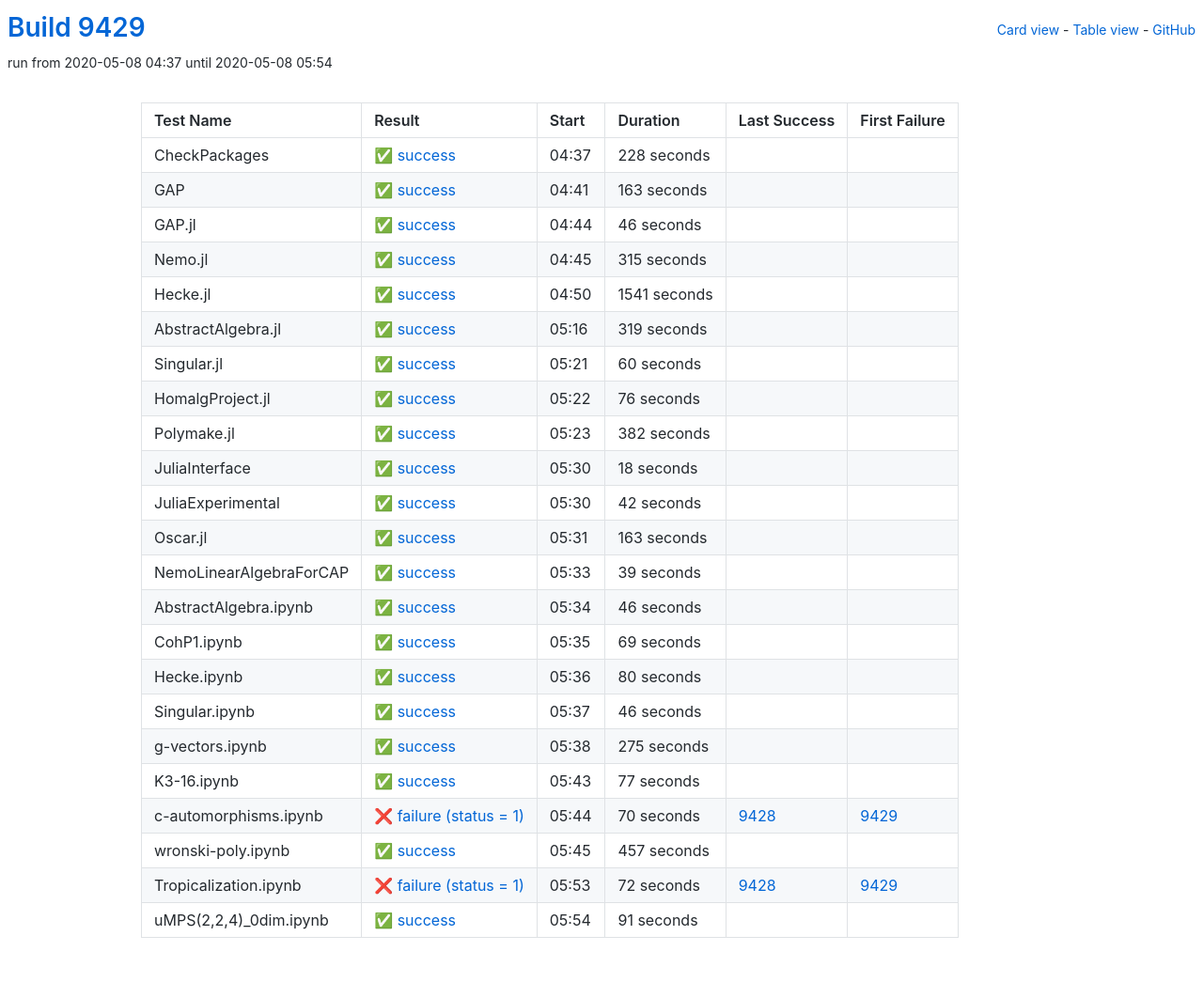
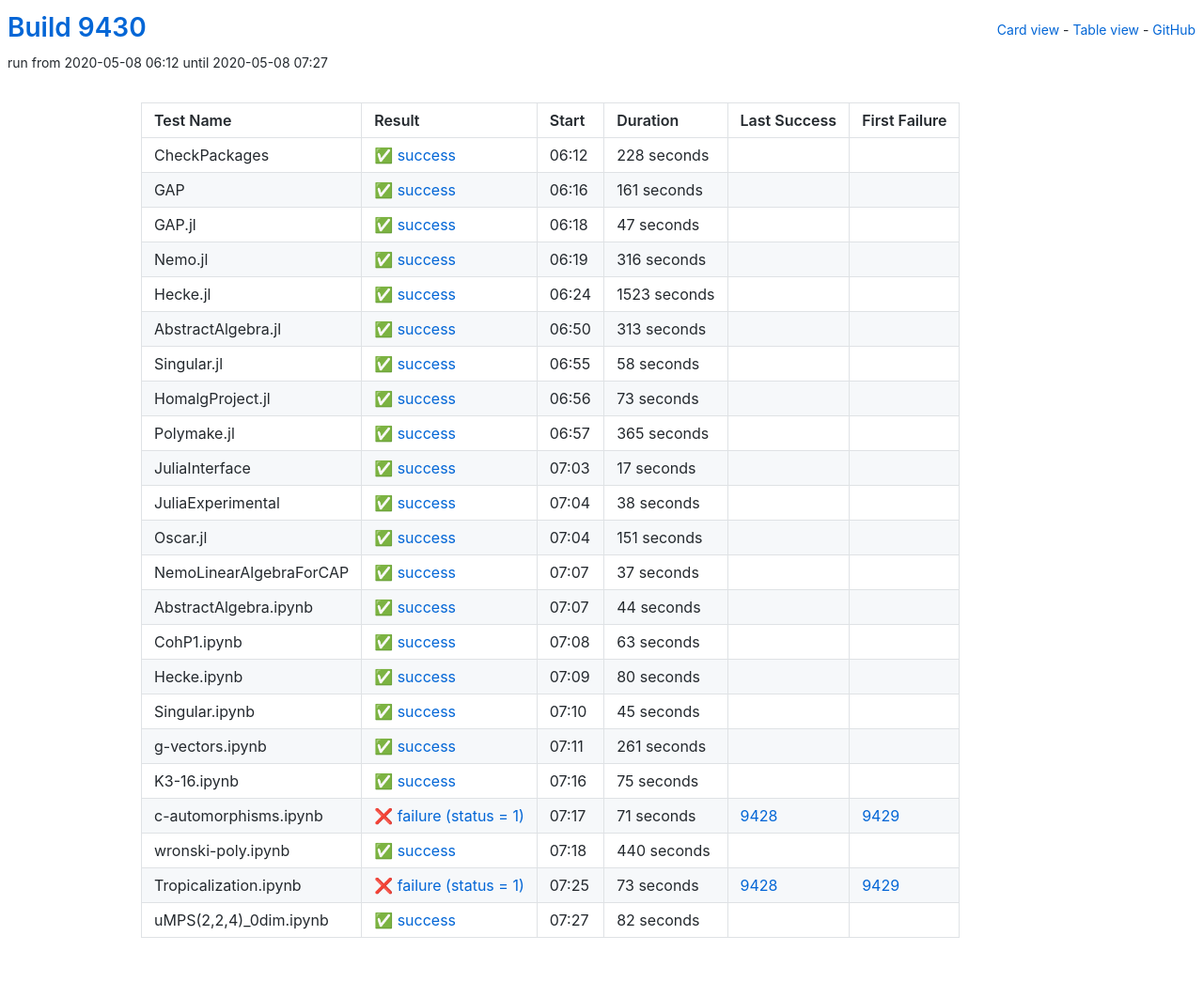
Before and after one commit to oscar-system/oscar-ci-status, a Jekyll site: the page built from table.html, in a window 1280 px wide. Shown: the whole page at 94% size. Built offline with Jekyll 4.4.1, drawn with Linux system fonts in a browser that asks for light colours.

Commit message:
Build 9430

```diff
--- a/_data/ci.yml
+++ b/_data/ci.yml
@@ -1,5 +1,5 @@
-build: 9429
-build_url: https://oscarci.mathematik.uni-kl.de/job/oscar/9429/
+build: 9430
+build_url: https://oscarci.mathematik.uni-kl.de/job/oscar/9430/
 job: oscar
 tests:
 - duration: 228
@@ -9,177 +9,177 @@ tests:
   id: checkpackages
   last_success: false
   last_success_url: null
-  log: https://oscarci.mathematik.uni-kl.de/job/oscar/9429/artifact/logs/build-9429/CheckPackages.log
+  log: https://oscarci.mathematik.uni-kl.de/job/oscar/9430/artifact/logs/build-9430/CheckPackages.log
   name: CheckPackages
-  start: 2020-05-08 04:37
+  start: 2020-05-08 06:12
   status: success
   success: true
-- duration: 163
+- duration: 161
   exitcode: 0
   first_failure: false
   first_failure_url: null
   id: gap
   last_success: false
   last_success_url: null
-  log: https://oscarci.mathematik.uni-kl.de/job/oscar/9429/artifact/logs/build-9429/GAP.log
+  log: https://oscarci.mathematik.uni-kl.de/job/oscar/9430/artifact/logs/build-9430/GAP.log
   name: GAP
-  start: 2020-05-08 04:41
+  start: 2020-05-08 06:16
   status: success
   success: true
-- duration: 46
+- duration: 47
   exitcode: 0
   first_failure: false
   first_failure_url: null
   id: gap-jl
   last_success: false
   last_success_url: null
-  log: https://oscarci.mathematik.uni-kl.de/job/oscar/9429/artifact/logs/build-9429/GAP.jl.log
+  log: https://oscarci.mathematik.uni-kl.de/job/oscar/9430/artifact/logs/build-9430/GAP.jl.log
   name: GAP.jl
-  start: 2020-05-08 04:44
+  start: 2020-05-08 06:18
   status: success
   success: true
-- duration: 315
+- duration: 316
   exitcode: 0
   first_failure: false
   first_failure_url: null
   id: nemo-jl
   last_success: false
   last_success_url: null
-  log: https://oscarci.mathematik.uni-kl.de/job/oscar/9429/artifact/logs/build-9429/Nemo.jl.log
+  log: https://oscarci.mathematik.uni-kl.de/job/oscar/9430/artifact/logs/build-9430/Nemo.jl.log
   name: Nemo.jl
-  start: 2020-05-08 04:45
+  start: 2020-05-08 06:19
   status: success
   success: true
-- duration: 1541
+- duration: 1523
   exitcode: 0
   first_failure: false
   first_failure_url: null
   id: hecke-jl
   last_success: false
   last_success_url: null
-  log: https://oscarci.mathematik.uni-kl.de/job/oscar/9429/artifact/logs/build-9429/Hecke.jl.log
+  log: https://oscarci.mathematik.uni-kl.de/job/oscar/9430/artifact/logs/build-9430/Hecke.jl.log
   name: Hecke.jl
-  start: 2020-05-08 04:50
+  start: 2020-05-08 06:24
   status: success
   success: true
-- duration: 319
+- duration: 313
   exitcode: 0
   first_failure: false
   first_failure_url: null
   id: abstractalgebra-jl
   last_success: false
   last_success_url: null
-  log: https://oscarci.mathematik.uni-kl.de/job/oscar/9429/artifact/logs/build-9429/AbstractAlgebra.jl.log
+  log: https://oscarci.mathematik.uni-kl.de/job/oscar/9430/artifact/logs/build-9430/AbstractAlgebra.jl.log
   name: AbstractAlgebra.jl
-  start: 2020-05-08 05:16
+  start: 2020-05-08 06:50
   status: success
   success: true
-- duration: 60
+- duration: 58
   exitcode: 0
   first_failure: false
   first_failure_url: null
   id: singular-jl
   last_success: false
   last_success_url: null
-  log: https://oscarci.mathematik.uni-kl.de/job/oscar/9429/artifact/logs/build-9429/Singular.jl.log
+  log: https://oscarci.mathematik.uni-kl.de/job/oscar/9430/artifact/logs/build-9430/Singular.jl.log
   name: Singular.jl
-  start: 2020-05-08 05:21
+  start: 2020-05-08 06:55
   status: success
   success: true
-- duration: 76
+- duration: 73
   exitcode: 0
   first_failure: false
   first_failure_url: null
   id: homalgproject-jl
   last_success: false
   last_success_url: null
-  log: https://oscarci.mathematik.uni-kl.de/job/oscar/9429/artifact/logs/build-9429/HomalgProject.jl.log
+  log: https://oscarci.mathematik.uni-kl.de/job/oscar/9430/artifact/logs/build-9430/HomalgProject.jl.log
   name: HomalgProject.jl
-  start: 2020-05-08 05:22
+  start: 2020-05-08 06:56
   status: success
   success: true
-- duration: 382
+- duration: 365
   exitcode: 0
   first_failure: false
   first_failure_url: null
   id: polymake-jl
   last_success: false
   last_success_url: null
-  log: https://oscarci.mathematik.uni-kl.de/job/oscar/9429/artifact/logs/build-9429/Polymake.jl.log
+  log: https://oscarci.mathematik.uni-kl.de/job/oscar/9430/artifact/logs/build-9430/Polymake.jl.log
   name: Polymake.jl
-  start: 2020-05-08 05:23
+  start: 2020-05-08 06:57
   status: success
   success: true
-- duration: 18
+- duration: 17
   exitcode: 0
   first_failure: false
   first_failure_url: null
   id: juliainterface
   last_success: false
   last_success_url: null
-  log: https://oscarci.mathematik.uni-kl.de/job/oscar/9429/artifact/logs/build-9429/JuliaInterface.log
+  log: https://oscarci.mathematik.uni-kl.de/job/oscar/9430/artifact/logs/build-9430/JuliaInterface.log
   name: JuliaInterface
-  start: 2020-05-08 05:30
+  start: 2020-05-08 07:03
   status: success
   success: true
-- duration: 42
+- duration: 38
   exitcode: 0
   first_failure: false
   first_failure_url: null
   id: juliaexperimental
   last_success: false
   last_success_url: null
-  log: https://oscarci.mathematik.uni-kl.de/job/oscar/9429/artifact/logs/build-9429/JuliaExperimental.log
+  log: https://oscarci.mathematik.uni-kl.de/job/oscar/9430/artifact/logs/build-9430/JuliaExperimental.log
   name: JuliaExperimental
-  start: 2020-05-08 05:30
+  start: 2020-05-08 07:04
   status: success
   success: true
-- duration: 163
+- duration: 151
   exitcode: 0
   first_failure: false
   first_failure_url: null
   id: oscar-jl
   last_success: false
   last_success_url: null
-  log: https://oscarci.mathematik.uni-kl.de/job/oscar/9429/artifact/logs/build-9429/Oscar.jl.log
+  log: https://oscarci.mathematik.uni-kl.de/job/oscar/9430/artifact/logs/build-9430/Oscar.jl.log
   name: Oscar.jl
-  start: 2020-05-08 05:31
+  start: 2020-05-08 07:04
   status: success
   success: true
-- duration: 39
+- duration: 37
   exitcode: 0
   first_failure: false
   first_failure_url: null
   id: nemolinearalgebraforcap
   last_success: false
   last_success_url: null
-  log: https://oscarci.mathematik.uni-kl.de/job/oscar/9429/artifact/logs/build-9429/NemoLinearAlgebraForCAP.log
+  log: https://oscarci.mathematik.uni-kl.de/job/oscar/9430/artifact/logs/build-9430/NemoLinearAlgebraForCAP.log
   name: NemoLinearAlgebraForCAP
-  start: 2020-05-08 05:33
+  start: 2020-05-08 07:07
   status: success
   success: true
-- duration: 46
+- duration: 44
   exitcode: 0
   first_failure: false
   first_failure_url: null
   id: abstractalgebra-ipynb
   last_success: false
   last_success_url: null
-  log: https://oscarci.mathematik.uni-kl.de/job/oscar/9429/artifact/logs/build-9429/AbstractAlgebra.ipynb.log
+  log: https://oscarci.mathematik.uni-kl.de/job/oscar/9430/artifact/logs/build-9430/AbstractAlgebra.ipynb.log
   name: AbstractAlgebra.ipynb
-  start: 2020-05-08 05:34
+  start: 2020-05-08 07:07
   status: success
   success: true
-- duration: 69
+- duration: 63
   exitcode: 0
   first_failure: false
   first_failure_url: null
   id: cohp1-ipynb
   last_success: false
   last_success_url: null
-  log: https://oscarci.mathematik.uni-kl.de/job/oscar/9429/artifact/logs/build-9429/CohP1.ipynb.log
+  log: https://oscarci.mathematik.uni-kl.de/job/oscar/9430/artifact/logs/build-9430/CohP1.ipynb.log
   name: CohP1.ipynb
-  start: 2020-05-08 05:35
+  start: 2020-05-08 07:08
   status: success
   success: true
 - duration: 80
@@ -189,92 +189,92 @@ tests:
   id: hecke-ipynb
   last_success: false
   last_success_url: null
-  log: https://oscarci.mathematik.uni-kl.de/job/oscar/9429/artifact/logs/build-9429/Hecke.ipynb.log
+  log: https://oscarci.mathematik.uni-kl.de/job/oscar/9430/artifact/logs/build-9430/Hecke.ipynb.log
   name: Hecke.ipynb
-  start: 2020-05-08 05:36
+  start: 2020-05-08 07:09
   status: success
   success: true
-- duration: 46
+- duration: 45
   exitcode: 0
   first_failure: false
   first_failure_url: null
   id: singular-ipynb
   last_success: false
   last_success_url: null
-  log: https://oscarci.mathematik.uni-kl.de/job/oscar/9429/artifact/logs/build-9429/Singular.ipynb.log
+  log: https://oscarci.mathematik.uni-kl.de/job/oscar/9430/artifact/logs/build-9430/Singular.ipynb.log
   name: Singular.ipynb
-  start: 2020-05-08 05:37
+  start: 2020-05-08 07:10
   status: success
   success: true
-- duration: 275
+- duration: 261
   exitcode: 0
   first_failure: false
   first_failure_url: null
   id: g-vectors-ipynb
   last_success: false
   last_success_url: null
-  log: https://oscarci.mathematik.uni-kl.de/job/oscar/9429/artifact/logs/build-9429/g-vectors.ipynb.log
+  log: https://oscarci.mathematik.uni-kl.de/job/oscar/9430/artifact/logs/build-9430/g-vectors.ipynb.log
   name: g-vectors.ipynb
-  start: 2020-05-08 05:38
+  start: 2020-05-08 07:11
   status: success
   success: true
-- duration: 77
+- duration: 75
   exitcode: 0
   first_failure: false
   first_failure_url: null
   id: k3-16-ipynb
   last_success: false
   last_success_url: null
-  log: https://oscarci.mathematik.uni-kl.de/job/oscar/9429/artifact/logs/build-9429/K3-16.ipynb.log
+  log: https://oscarci.mathematik.uni-kl.de/job/oscar/9430/artifact/logs/build-9430/K3-16.ipynb.log
   name: K3-16.ipynb
-  start: 2020-05-08 05:43
+  start: 2020-05-08 07:16
   status: success
   success: true
-- duration: 70
+- duration: 71
   exitcode: 1
   first_failure: 9429
   first_failure_url: https://oscarci.mathematik.uni-kl.de/job/oscar/9429/
   id: c-automorphisms-ipynb
   last_success: 9428
   last_success_url: https://oscarci.mathematik.uni-kl.de/job/oscar/9428/
-  log: https://oscarci.mathematik.uni-kl.de/job/oscar/9429/artifact/logs/build-9429/c-automorphisms.ipynb.log
+  log: https://oscarci.mathematik.uni-kl.de/job/oscar/9430/artifact/logs/build-9430/c-automorphisms.ipynb.log
   name: c-automorphisms.ipynb
-  start: 2020-05-08 05:44
+  start: 2020-05-08 07:17
   status: failure
   success: false
-- duration: 457
+- duration: 440
   exitcode: 0
   first_failure: false
   first_failure_url: null
   id: wronski-poly-ipynb
   last_success: false
   last_success_url: null
-  log: https://oscarci.mathematik.uni-kl.de/job/oscar/9429/artifact/logs/build-9429/wronski-poly.ipynb.log
+  log: https://oscarci.mathematik.uni-kl.de/job/oscar/9430/artifact/logs/build-9430/wronski-poly.ipynb.log
   name: wronski-poly.ipynb
-  start: 2020-05-08 05:45
+  start: 2020-05-08 07:18
   status: success
   success: true
-- duration: 72
+- duration: 73
   exitcode: 1
   first_failure: 9429
   first_failure_url: https://oscarci.mathematik.uni-kl.de/job/oscar/9429/
   id: tropicalization-ipynb
   last_success: 9428
   last_success_url: https://oscarci.mathematik.uni-kl.de/job/oscar/9428/
-  log: https://oscarci.mathematik.uni-kl.de/job/oscar/9429/artifact/logs/build-9429/Tropicalization.ipynb.log
+  log: https://oscarci.mathematik.uni-kl.de/job/oscar/9430/artifact/logs/build-9430/Tropicalization.ipynb.log
   name: Tropicalization.ipynb
-  start: 2020-05-08 05:53
+  start: 2020-05-08 07:25
   status: failure
   success: false
-- duration: 91
+- duration: 82
   exitcode: 0
   first_failure: false
   first_failure_url: null
   id: umps-2-2-4-0dim-ipynb
   last_success: false
   last_success_url: null
-  log: https://oscarci.mathematik.uni-kl.de/job/oscar/9429/artifact/logs/build-9429/uMPS-2-2-4-_0dim.ipynb.log
+  log: https://oscarci.mathematik.uni-kl.de/job/oscar/9430/artifact/logs/build-9430/uMPS-2-2-4-_0dim.ipynb.log
   name: uMPS(2,2,4)_0dim.ipynb
-  start: 2020-05-08 05:54
+  start: 2020-05-08 07:27
   status: success
   success: true
```
Also changed, not shown: README.md.
